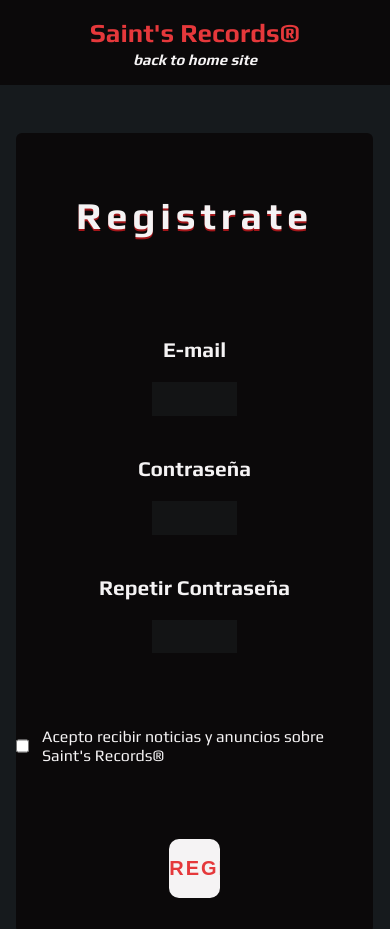
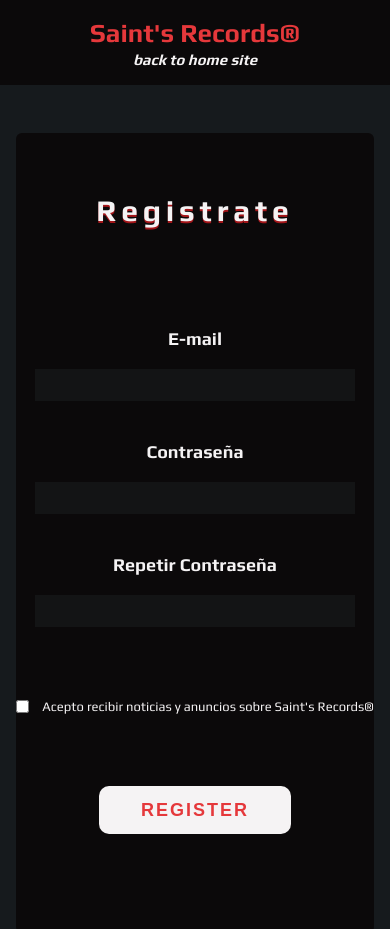
Before and after one commit to franvale581/integrador-1-html-css, a plain HTML site: page register.html in a window 390 px wide. Shown: the top 929 px of the page. Drawn offline with Linux system fonts and the light colour scheme.

Commit message:
mediaqueris-register

```diff
--- a/register.css
+++ b/register.css
@@ -115,8 +115,8 @@
 }
 
 .register-input-box input {
-    width: 22vw;
-    height: 4vh;
+    width: 22rem;
+    height: 2rem;
     color: var(--text-white);
     background: #131415;
     border: none;
@@ -133,8 +133,8 @@
 }
 
 .register-button input {
-    width: 13vw;
-    height: 7vh;
+    width: 13rem;
+    height: 3.5rem;
     color: var(--text-red);
     font-size: 20px;
     font-weight: 600;
@@ -234,3 +234,42 @@ footer {
         transform:scale(1);filter:blur(0);opacity:1
     }
 }
+
+
+/*-------MEDIAQUERIS RESPONSIVE-------*/
+
+@media screen and (max-width: 590px) {
+
+    .register-container {
+        margin: 3rem 1rem 0 1rem;
+        width: 500px;
+        height: 800px;
+        background: var(--bg);
+        border-radius: 6px;
+    }
+
+    .register-container form h2 {
+        font-size: 30px;
+        padding: 60px 0;
+    }
+
+    .register-input-box span {
+        font-size: 18px;
+    }
+
+    .register-input-box input {
+        width: 20rem;
+    }
+
+    .register-checkbox {
+        margin: 2rem 0;
+        font-size: 13px;
+    }
+
+    .register-button input {
+        width: 12rem;
+        height: 3rem;
+        font-size: 18px;
+    }
+
+}
```
